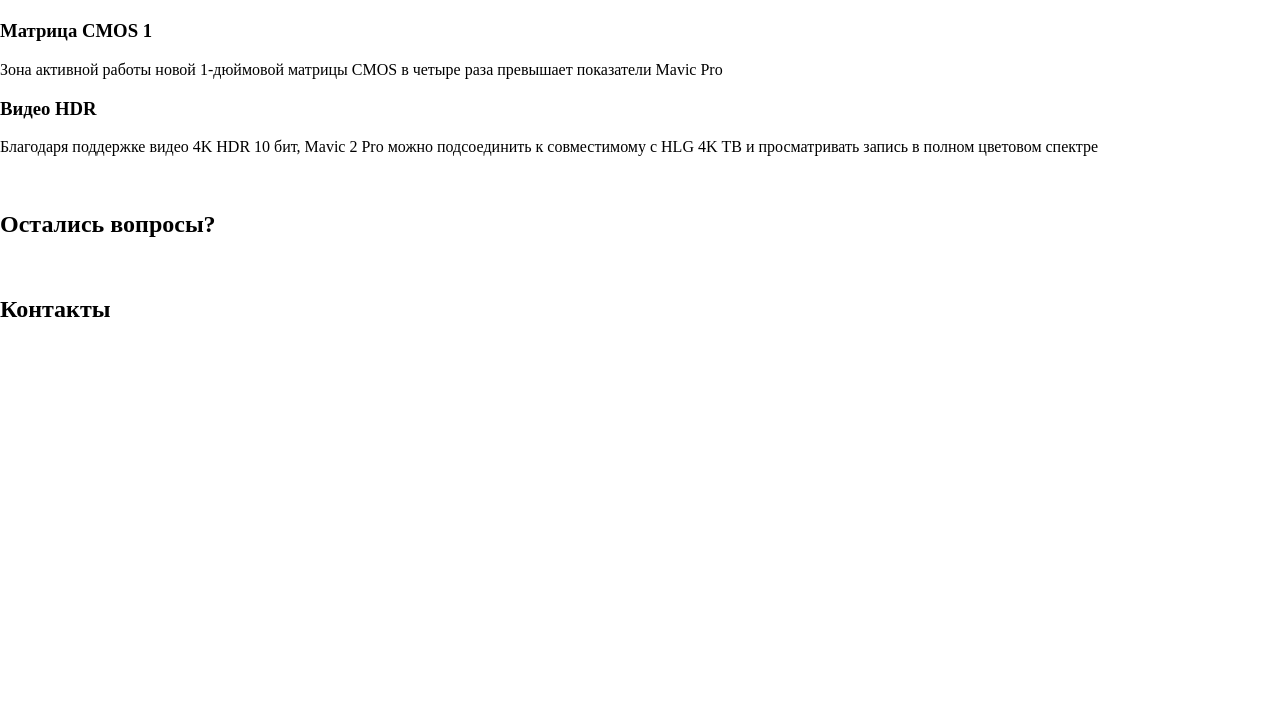
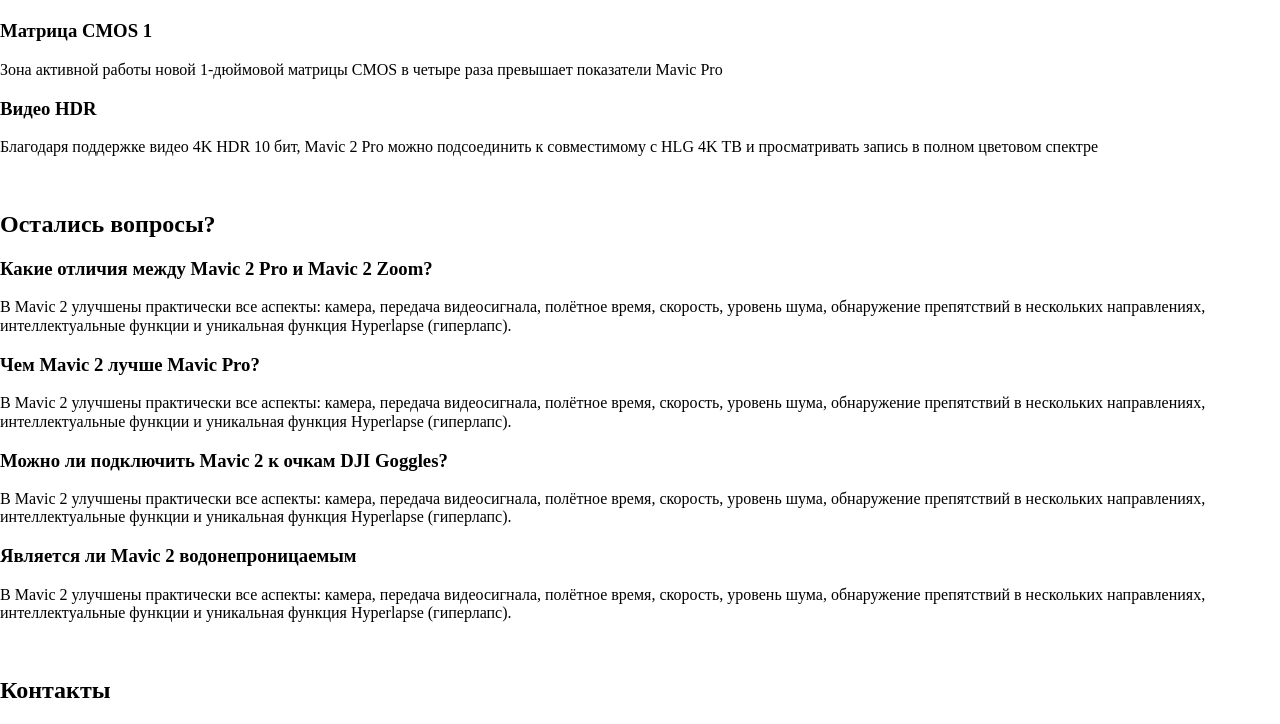
Before and after one commit to darya-d/mavic, a website: page app/index.html in a window 1280 px wide. Shown: the part 2831-3555 px from the top of the page. Before the commit the page ends 3175 px from the top, so only its background shows below. Drawn offline with nearby package versions, Linux system fonts and the light colour scheme; files whose address does not match are found by name.

Commit message:
add questions section

```diff
--- a/app/index.html
+++ b/app/index.html
@@ -271,6 +271,40 @@
         <h2 class="title">
           Остались вопросы?
         </h2>
+        <div class="questions__items">
+          <div class="questions__item">
+            <h3 class="questions__item-title">
+              Какие отличия между Mavic 2 Pro и Mavic 2 Zoom?
+            </h3>
+            <p class="questions__item-text">
+              В Mavic 2 улучшены практически все аспекты: камера, передача видеосигнала, полётное время, скорость, уровень шума, обнаружение препятствий в нескольких направлениях, интеллектуальные функции и уникальная функция Hyperlapse (гиперлапс).
+            </p>
+          </div>
+          <div class="questions__item">
+            <h3 class="questions__item-title">
+              Чем Mavic 2 лучше Mavic Pro?
+            </h3>
+            <p class="questions__item-text">
+              В Mavic 2 улучшены практически все аспекты: камера, передача видеосигнала, полётное время, скорость, уровень шума, обнаружение препятствий в нескольких направлениях, интеллектуальные функции и уникальная функция Hyperlapse (гиперлапс).
+            </p>
+          </div>
+          <div class="questions__item">
+            <h3 class="questions__item-title">
+              Можно ли подключить Mavic 2 к очкам DJI Goggles?
+            </h3>
+            <p class="questions__item-text">
+              В Mavic 2 улучшены практически все аспекты: камера, передача видеосигнала, полётное время, скорость, уровень шума, обнаружение препятствий в нескольких направлениях, интеллектуальные функции и уникальная функция Hyperlapse (гиперлапс).
+            </p>
+          </div>
+          <div class="questions__item">
+            <h3 class="questions__item-title">
+              Является ли Mavic 2 водонепроницаемым
+            </h3>
+            <p class="questions__item-text">
+              В Mavic 2 улучшены практически все аспекты: камера, передача видеосигнала, полётное время, скорость, уровень шума, обнаружение препятствий в нескольких направлениях, интеллектуальные функции и уникальная функция Hyperlapse (гиперлапс).
+            </p>
+          </div>
+        </div>
       </div>
       <div class="scroll__btn">
         <a class="sctoll__btn-link" href="#">
```
